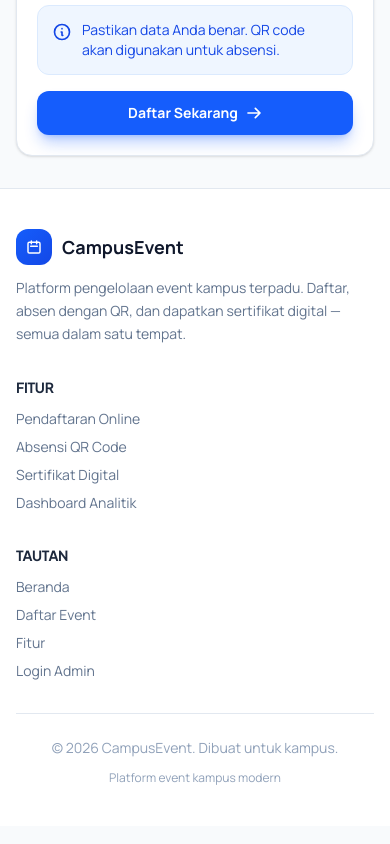
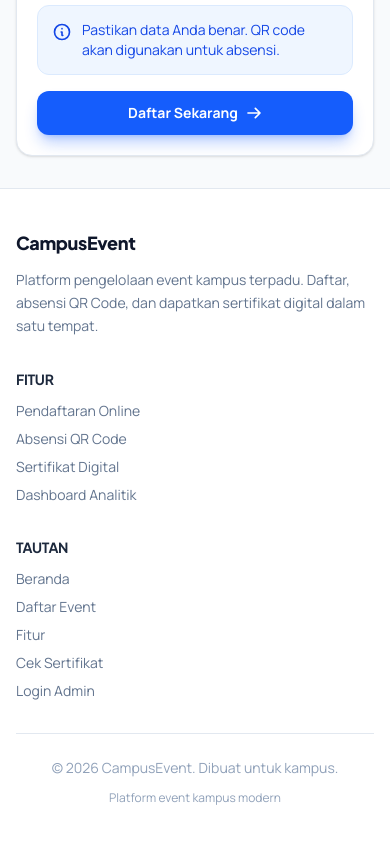
Before and after one commit to blueredfox022/fevent, a React (Vite) app: page /events/1/register in a window 390 px wide. Shown: the part 749-1593 px from the top of the page. Built offline with nearby package versions, Linux system fonts and the light colour scheme.

Commit message:
Finishing

```diff
--- a/src/layouts/PublicLayout.tsx
+++ b/src/layouts/PublicLayout.tsx
@@ -17,6 +17,7 @@ export default function PublicLayout({ children }: Props) {
     { label: "Daftar Event", to: "/#events", hash: true },
     { label: "Fitur", to: "/#features", hash: true },
     { label: "Cara Kerja", to: "/#how-it-works", hash: true },
+    { label: "Cek Sertifikat", to: "/certificate/check", hash: false },
   ];
 
   return (
@@ -28,13 +29,29 @@ export default function PublicLayout({ children }: Props) {
             {/* Logo */}
             <Link to="/" className="flex items-center gap-2.5 group">
               <div className="w-10 h-10 rounded-xl bg-gradient-to-br from-blue-600 to-blue-700 flex items-center justify-center shadow-lg shadow-blue-600/25 transition-transform group-hover:scale-105">
-                <svg className="w-5 h-5 text-white" fill="none" viewBox="0 0 24 24" stroke="currentColor">
-                  <path strokeLinecap="round" strokeLinejoin="round" strokeWidth={2.2} d="M8 7V3m8 4V3m-9 8h10M5 21h14a2 2 0 002-2V7a2 2 0 00-2-2H5a2 2 0 00-2 2v12a2 2 0 002 2z" />
+                <svg
+                  className="w-5 h-5 text-white"
+                  fill="none"
+                  viewBox="0 0 24 24"
+                  stroke="currentColor"
+                >
+                  <path
+                    strokeLinecap="round"
+                    strokeLinejoin="round"
+                    strokeWidth={2.2}
+                    d="M8 7V3m8 4V3m-9 8h10M5 21h14a2 2 0 002-2V7a2 2 0 00-2-2H5a2 2 0 00-2 2v12a2 2 0 002 2z"
+                  />
                 </svg>
               </div>
+
               <div>
-                <h1 className="text-lg font-extrabold text-slate-900 leading-none">CampusEvent</h1>
-                <p className="text-[10px] text-slate-500 font-medium tracking-wide uppercase mt-0.5">Event Kampus Terpadu</p>
+                <h1 className="text-lg font-extrabold text-slate-900 leading-none">
+                  CampusEvent
+                </h1>
+
+                <p className="text-[10px] text-slate-500 font-medium tracking-wide uppercase mt-0.5">
+                  Event Kampus Terpadu
+                </p>
               </div>
             </Link>
 
@@ -45,7 +62,7 @@ export default function PublicLayout({ children }: Props) {
                   <a
                     key={link.label}
                     href={link.to}
-                    className={`px-4 py-2 rounded-lg font-medium text-sm transition-all duration-200 ${isActive("/") && link.label === "Beranda" ? "text-blue-700" : "text-slate-600 hover:text-slate-900 hover:bg-slate-100"}`}
+                    className="px-4 py-2 rounded-lg font-medium text-sm text-slate-600 hover:text-slate-900 hover:bg-slate-100 transition-all duration-200"
                   >
                     {link.label}
                   </a>
@@ -53,12 +70,17 @@ export default function PublicLayout({ children }: Props) {
                   <Link
                     key={link.label}
                     to={link.to}
-                    className={`px-4 py-2 rounded-lg font-medium text-sm transition-all duration-200 ${isActive(link.to) ? "text-blue-700" : "text-slate-600 hover:text-slate-900 hover:bg-slate-100"}`}
+                    className={`px-4 py-2 rounded-lg font-medium text-sm transition-all duration-200 ${
+                      isActive(link.to)
+                        ? "text-blue-700"
+                        : "text-slate-600 hover:text-slate-900 hover:bg-slate-100"
+                    }`}
                   >
                     {link.label}
                   </Link>
-                )
+                ),
               )}
+
               <Link
                 to="/admin/login"
                 className="ml-2 px-4 py-2 rounded-lg bg-blue-600 text-white font-semibold text-sm hover:bg-blue-700 transition-colors shadow-md shadow-blue-600/25"
@@ -71,15 +93,34 @@ export default function PublicLayout({ children }: Props) {
             <button
               onClick={() => setMobileOpen(!mobileOpen)}
               className="md:hidden p-2 rounded-lg text-slate-600 hover:bg-slate-100 transition"
-              aria-label="Menu"
             >
               {mobileOpen ? (
-                <svg className="w-6 h-6" fill="none" viewBox="0 0 24 24" stroke="currentColor">
-                  <path strokeLinecap="round" strokeLinejoin="round" strokeWidth={2} d="M6 18L18 6M6 6l12 12" />
+                <svg
+                  className="w-6 h-6"
+                  fill="none"
+                  viewBox="0 0 24 24"
+                  stroke="currentColor"
+                >
+                  <path
+                    strokeLinecap="round"
+                    strokeLinejoin="round"
+                    strokeWidth={2}
+                    d="M6 18L18 6M6 6l12 12"
+                  />
                 </svg>
               ) : (
-                <svg className="w-6 h-6" fill="none" viewBox="0 0 24 24" stroke="currentColor">
-                  <path strokeLinecap="round" strokeLinejoin="round" strokeWidth={2} d="M4 6h16M4 12h16M4 18h16" />
+                <svg
+                  className="w-6 h-6"
+                  fill="none"
+                  viewBox="0 0 24 24"
+                  stroke="currentColor"
+                >
+                  <path
+                    strokeLinecap="round"
+                    strokeLinejoin="round"
+                    strokeWidth={2}
+                    d="M4 6h16M4 12h16M4 18h16"
+                  />
                 </svg>
               )}
             </button>
@@ -87,7 +128,7 @@ export default function PublicLayout({ children }: Props) {
 
           {/* Mobile Menu */}
           {mobileOpen && (
-            <div className="md:hidden pb-4 pt-2 space-y-1 animate-fade-down">
+            <div className="md:hidden pb-4 pt-2 space-y-1">
               {navLinks.map((link) =>
                 link.hash ? (
                   <a
@@ -103,12 +144,17 @@ export default function PublicLayout({ children }: Props) {
                     key={link.label}
                     to={link.to}
                     onClick={() => setMobileOpen(false)}
-                    className={`block px-4 py-2.5 rounded-lg font-medium text-sm ${isActive(link.to) ? "bg-blue-600 text-white" : "text-slate-600 hover:bg-slate-100"}`}
+                    className={`block px-4 py-2.5 rounded-lg font-medium text-sm ${
+                      isActive(link.to)
+                        ? "bg-blue-600 text-white"
+                        : "text-slate-600 hover:bg-slate-100"
+                    }`}
                   >
                     {link.label}
                   </Link>
-                )
+                ),
               )}
+
               <Link
                 to="/admin/login"
                 onClick={() => setMobileOpen(false)}
@@ -122,28 +168,30 @@ export default function PublicLayout({ children }: Props) {
       </nav>
 
       {/* Main Content */}
-      <main className="flex-1 max-w-7xl w-full mx-auto px-4 sm:px-6 lg:px-8 py-8 sm:py-10">{children}</main>
+      <main className="flex-1 max-w-7xl w-full mx-auto px-4 sm:px-6 lg:px-8 py-8 sm:py-10">
+        {children}
+      </main>
 
       {/* Footer */}
       <footer className="border-t border-slate-200 bg-white mt-auto">
         <div className="max-w-7xl mx-auto px-4 sm:px-6 lg:px-8 py-10 sm:py-12">
           <div className="grid grid-cols-1 md:grid-cols-4 gap-8 mb-8">
             <div className="md:col-span-2">
-              <div className="flex items-center gap-2.5 mb-3">
-                <div className="w-9 h-9 rounded-xl bg-gradient-to-br from-blue-600 to-blue-700 flex items-center justify-center">
-                  <svg className="w-4 h-4 text-white" fill="none" viewBox="0 0 24 24" stroke="currentColor">
-                    <path strokeLinecap="round" strokeLinejoin="round" strokeWidth={2.2} d="M8 7V3m8 4V3m-9 8h10M5 21h14a2 2 0 002-2V7a2 2 0 00-2-2H5a2 2 0 00-2 2v12a2 2 0 002 2z" />
-                  </svg>
-                </div>
-                <span className="font-extrabold text-slate-900 text-lg">CampusEvent</span>
-              </div>
-              <p className="text-sm text-slate-500 leading-relaxed max-w-md">
-                Platform pengelolaan event kampus terpadu. Daftar, absen dengan QR, dan dapatkan sertifikat digital — semua dalam satu tempat.
+              <h3 className="font-extrabold text-slate-900 text-lg mb-3">
+                CampusEvent
+              </h3>
+
+              <p className="text-sm text-slate-500 leading-relaxed">
+                Platform pengelolaan event kampus terpadu. Daftar, absensi QR
+                Code, dan dapatkan sertifikat digital dalam satu tempat.
               </p>
             </div>
 
             <div>
-              <h4 className="text-sm font-bold text-slate-800 mb-3 uppercase tracking-wide">Fitur</h4>
+              <h4 className="text-sm font-bold text-slate-800 mb-3 uppercase tracking-wide">
+                Fitur
+              </h4>
+
               <ul className="space-y-2 text-sm text-slate-500">
                 <li>Pendaftaran Online</li>
                 <li>Absensi QR Code</li>
@@ -153,19 +201,64 @@ export default function PublicLayout({ children }: Props) {
             </div>
 
             <div>
-              <h4 className="text-sm font-bold text-slate-800 mb-3 uppercase tracking-wide">Tautan</h4>
+              <h4 className="text-sm font-bold text-slate-800 mb-3 uppercase tracking-wide">
+                Tautan
+              </h4>
+
               <ul className="space-y-2 text-sm">
-                <li><Link to="/" className="text-slate-500 hover:text-blue-600 transition-colors">Beranda</Link></li>
-                <li><a href="#events" className="text-slate-500 hover:text-blue-600 transition-colors">Daftar Event</a></li>
-                <li><a href="#features" className="text-slate-500 hover:text-blue-600 transition-colors">Fitur</a></li>
-                <li><Link to="/admin/login" className="text-slate-500 hover:text-blue-600 transition-colors">Login Admin</Link></li>
+                <li>
+                  <Link to="/" className="text-slate-500 hover:text-blue-600">
+                    Beranda
+                  </Link>
+                </li>
+
+                <li>
+                  <a
+                    href="#events"
+                    className="text-slate-500 hover:text-blue-600"
+                  >
+                    Daftar Event
+                  </a>
+                </li>
+
+                <li>
+                  <a
+                    href="#features"
+                    className="text-slate-500 hover:text-blue-600"
+                  >
+                    Fitur
+                  </a>
+                </li>
+
+                <li>
+                  <Link
+                    to="/certificate/check"
+                    className="text-slate-500 hover:text-blue-600"
+                  >
+                    Cek Sertifikat
+                  </Link>
+                </li>
+
+                <li>
+                  <Link
+                    to="/admin/login"
+                    className="text-slate-500 hover:text-blue-600"
+                  >
+                    Login Admin
+                  </Link>
+                </li>
               </ul>
             </div>
           </div>
 
           <div className="pt-6 border-t border-slate-200 flex flex-col sm:flex-row items-center justify-between gap-3">
-            <p className="text-sm text-slate-400">© {new Date().getFullYear()} CampusEvent. Dibuat untuk kampus.</p>
-            <p className="text-xs text-slate-400">Platform event kampus modern</p>
+            <p className="text-sm text-slate-400">
+              © {new Date().getFullYear()} CampusEvent. Dibuat untuk kampus.
+            </p>
+
+            <p className="text-xs text-slate-400">
+              Platform event kampus modern
+            </p>
           </div>
         </div>
       </footer>
```
